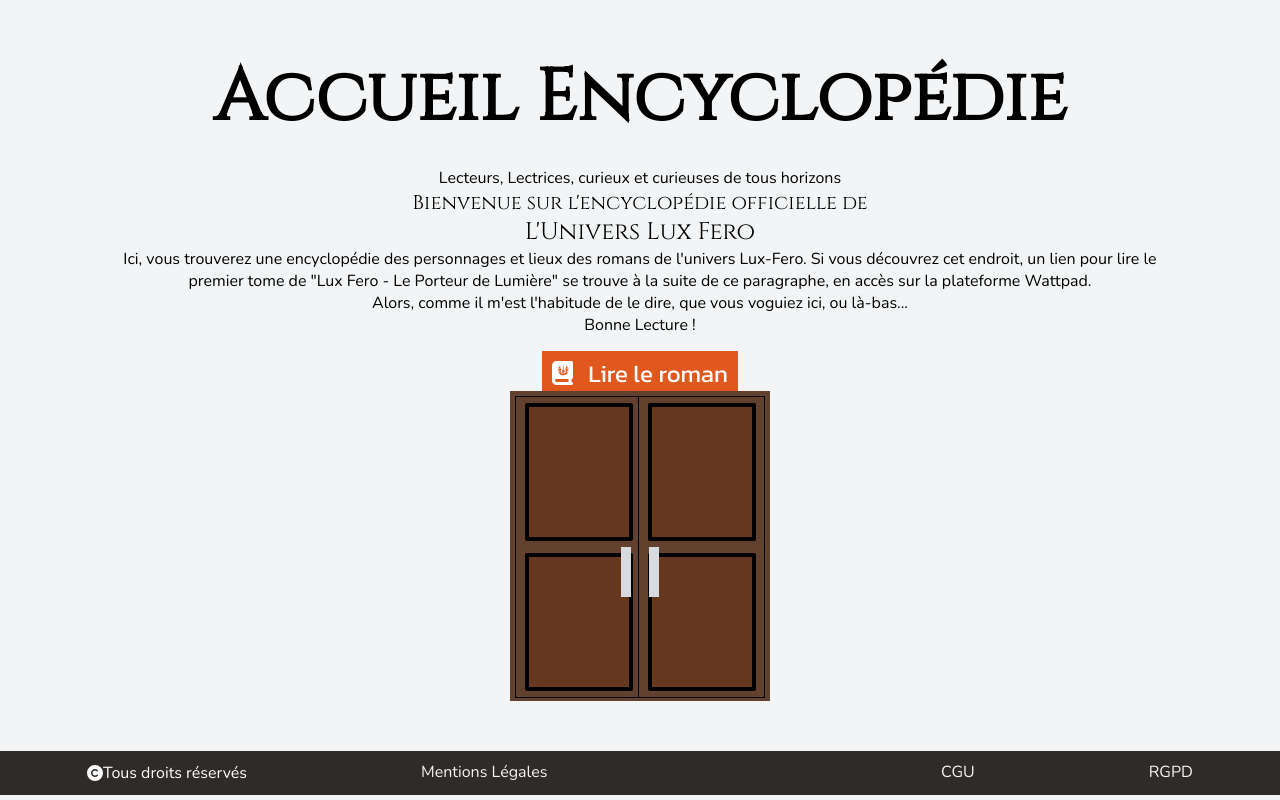
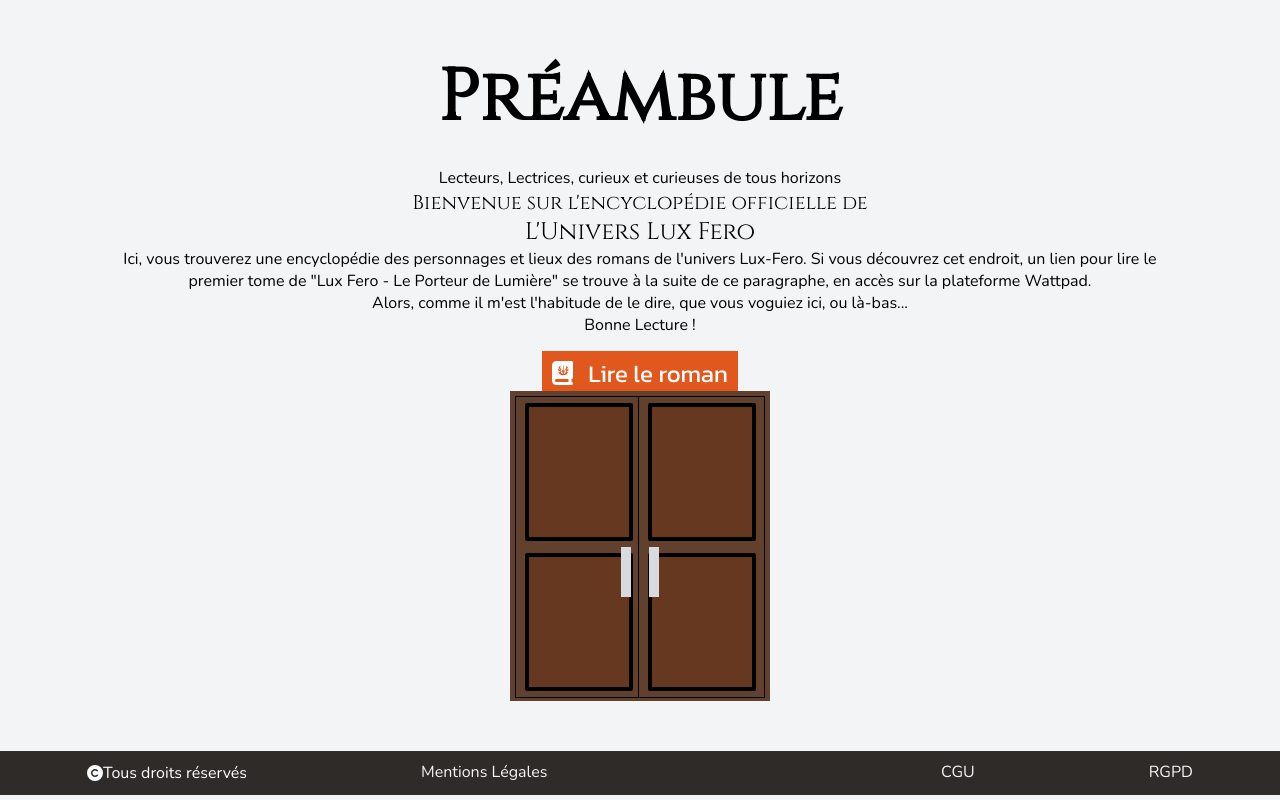
Before and after one commit to Aidenpart/Encyclopedie-Lux-Fero, a React (Create React App) app in the folder client/: page / in a window 1280 px wide. Built offline with nearby package versions, Linux system fonts and the light colour scheme.

Commit message:
modif texte lien accueil

```diff
--- a/client/src/pages/public/pagePreambule.js
+++ b/client/src/pages/public/pagePreambule.js
@@ -30,7 +30,7 @@ export const PagePreambule = () => {
             <nav></nav>
             <main>
                 <article>
-                    <Header text={"Accueil Encyclopédie"}/>
+                    <Header text={"Préambule"}/>
                     <IntroductionAccueil/>
                 </article>
                 <article className="center-link-preambule">
```
